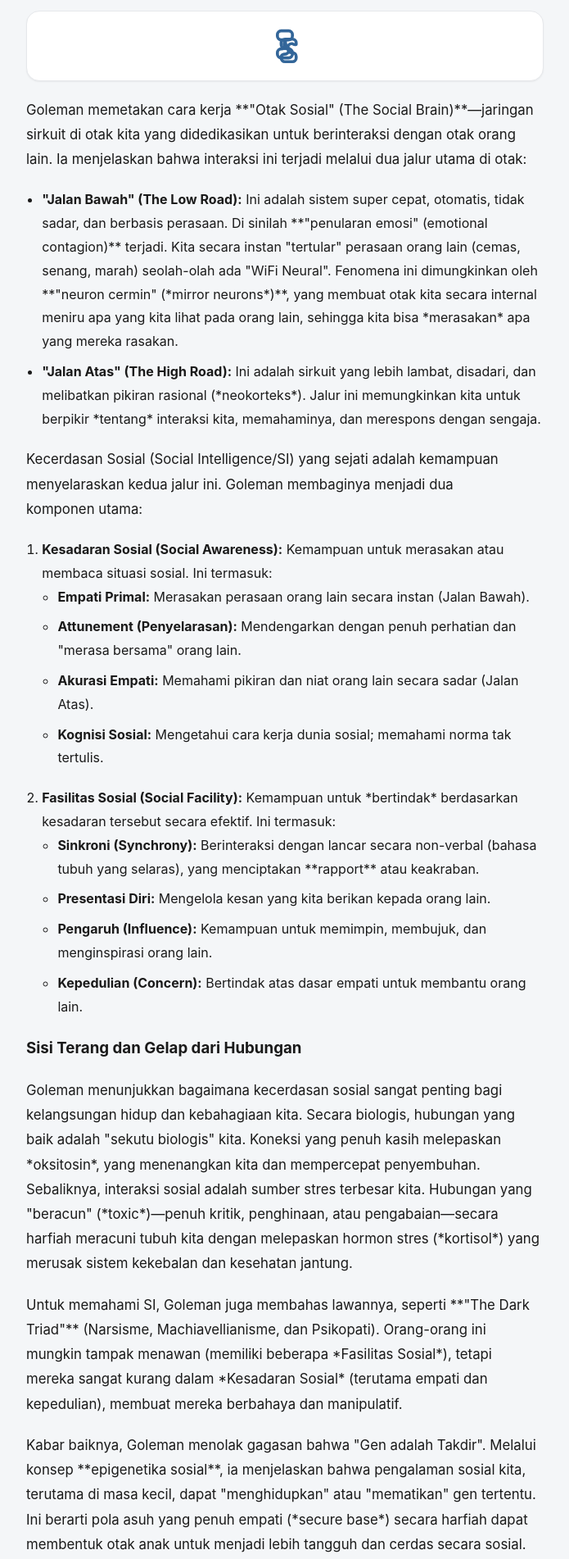
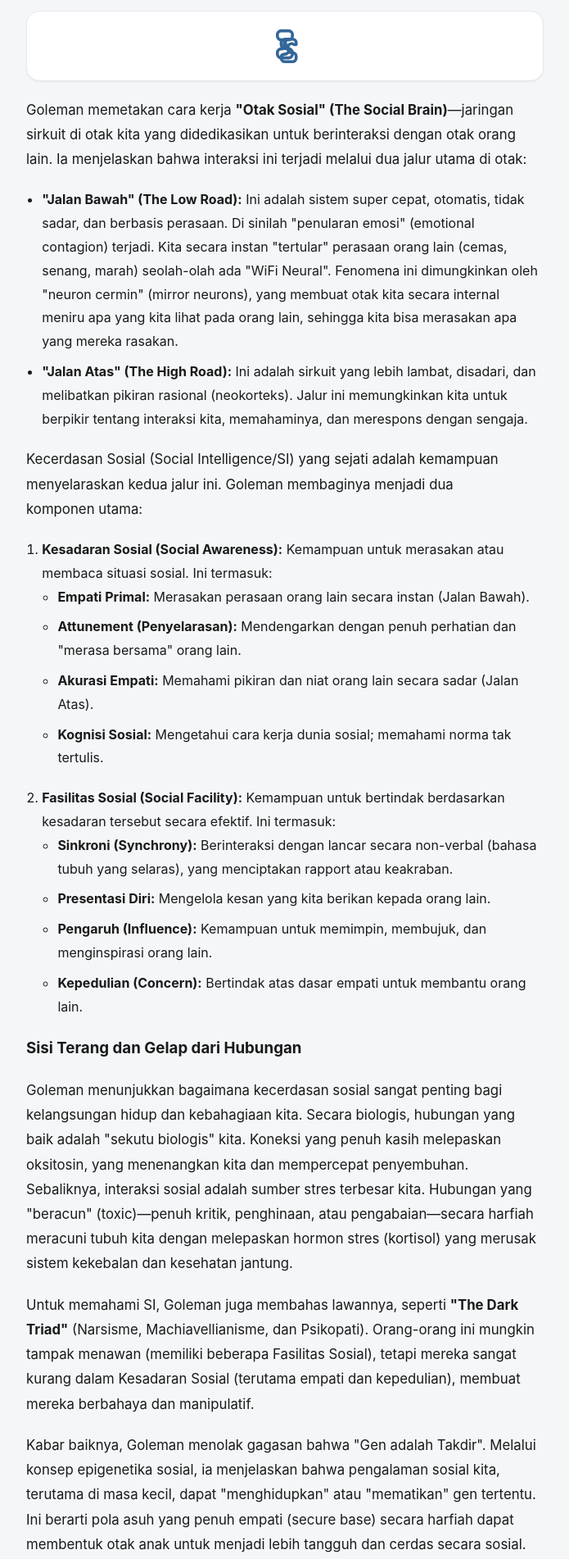
Before and after one commit to dartosugiarto/social-intelligence, a plain HTML site: page index.html in a window 1280 px wide. Shown: the part 868-2770 px from the top of the page at 82% size, without its empty margins (292-987 px from the left). Drawn offline with Linux system fonts and the light colour scheme.

Commit message:
Update index.html

```diff
--- a/index.html
+++ b/index.html
@@ -108,8 +108,8 @@ blockquote{margin:0 0 1.25rem 0; padding:.25rem 1rem; border-left:3px solid var(
             <path d="M20 8v6M23 11h-6"/>
         </svg>
       </div>
-      <p>Setelah sukses besar dengan *Emotional Intelligence*, Daniel Goleman mengalihkan lensanya dari dunia batin kita ke dunia *di antara* kita. Dalam *Social Intelligence*, Goleman mengeksplorasi sebuah pertanyaan fundamental: Apa yang terjadi pada kita secara biologis ketika kita berinteraksi dengan orang lain?</p>
-      <p>Buku ini bukanlah sekadar panduan etiket sosial. Ini adalah penjelajahan mendalam ke dalam **"sains baru hubungan manusia"**. Argumen utamanya adalah bahwa kita secara neurologis **"dirancang untuk terhubung" (*wired to connect*)**. Setiap interaksi yang kita lakukan—baik dengan pasangan, kolega, atau orang asing di bus—secara harfiah membentuk otak kita dan memengaruhi tubuh kita hingga ke tingkat seluler. Hubungan sosial, menurut Goleman, bisa berfungsi sebagai "nutrisi" yang menyehatkan atau "racun" yang mematikan bagi kesehatan kita.</p>
+      <p>Setelah sukses besar dengan Emotional Intelligence, Daniel Goleman mengalihkan lensanya dari dunia batin kita ke dunia di antara kita. Dalam Social Intelligence, Goleman mengeksplorasi sebuah pertanyaan fundamental: Apa yang terjadi pada kita secara biologis ketika kita berinteraksi dengan orang lain?</p>
+      <p>Buku ini bukanlah sekadar panduan etiket sosial. Ini adalah penjelajahan mendalam ke dalam "sains baru hubungan manusia". Argumen utamanya adalah bahwa kita secara neurologis <strong>"dirancang untuk terhubung" (wired to connect)</strong>. Setiap interaksi yang kita lakukan—baik dengan pasangan, kolega, atau orang asing di bus—secara harfiah membentuk otak kita dan memengaruhi tubuh kita hingga ke tingkat seluler. Hubungan sosial, menurut Goleman, bisa berfungsi sebagai "nutrisi" yang menyehatkan atau "racun" yang mematikan bagi kesehatan kita.</p>
     </section>
 
     <section id="isi-utama" aria-labelledby="s0">
@@ -121,10 +121,10 @@ blockquote{margin:0 0 1.25rem 0; padding:.25rem 1rem; border-left:3px solid var(
             <path d="M12 11.5a2.5 2.5 0 0 1 2.5 2.5v1a2.5 2.5 0 0 1-2.5 2.5h-.5A2.5 2.5 0 0 0 9.5 19v1a2.5 2.5 0 0 0 2.5 2.5h5A2.5 2.5 0 0 0 19.5 20v-1a2.5 2.5 0 0 0-2.5-2.5h-.5a2.5 2.5 0 0 1-2.5-2.5v-1a2.5 2.5 0 0 1 2.5-2.5h.5A2.5 2.5 0 0 0 19.5 11v-1a2.5 2.5 0 0 0-2.5-2.5h-5a2.5 2.5 0 0 0-2.5 2.5v1a2.5 2.5 0 0 0 2.5 2.5h.5z"/>
         </svg>
       </div>
-      <p>Goleman memetakan cara kerja **"Otak Sosial" (The Social Brain)**—jaringan sirkuit di otak kita yang didedikasikan untuk berinteraksi dengan otak orang lain. Ia menjelaskan bahwa interaksi ini terjadi melalui dua jalur utama di otak:</p>
+      <p>Goleman memetakan cara kerja <strong>"Otak Sosial" (The Social Brain)</strong>—jaringan sirkuit di otak kita yang didedikasikan untuk berinteraksi dengan otak orang lain. Ia menjelaskan bahwa interaksi ini terjadi melalui dua jalur utama di otak:</p>
       <ul>
-          <li><strong>"Jalan Bawah" (The Low Road):</strong> Ini adalah sistem super cepat, otomatis, tidak sadar, dan berbasis perasaan. Di sinilah **"penularan emosi" (emotional contagion)** terjadi. Kita secara instan "tertular" perasaan orang lain (cemas, senang, marah) seolah-olah ada "WiFi Neural". Fenomena ini dimungkinkan oleh **"neuron cermin" (*mirror neurons*)**, yang membuat otak kita secara internal meniru apa yang kita lihat pada orang lain, sehingga kita bisa *merasakan* apa yang mereka rasakan.</li>
-          <li><strong>"Jalan Atas" (The High Road):</strong> Ini adalah sirkuit yang lebih lambat, disadari, dan melibatkan pikiran rasional (*neokorteks*). Jalur ini memungkinkan kita untuk berpikir *tentang* interaksi kita, memahaminya, dan merespons dengan sengaja.</li>
+          <li><strong>"Jalan Bawah" (The Low Road):</strong> Ini adalah sistem super cepat, otomatis, tidak sadar, dan berbasis perasaan. Di sinilah "penularan emosi" (emotional contagion) terjadi. Kita secara instan "tertular" perasaan orang lain (cemas, senang, marah) seolah-olah ada "WiFi Neural". Fenomena ini dimungkinkan oleh "neuron cermin" (mirror neurons), yang membuat otak kita secara internal meniru apa yang kita lihat pada orang lain, sehingga kita bisa merasakan apa yang mereka rasakan.</li>
+          <li><strong>"Jalan Atas" (The High Road):</strong> Ini adalah sirkuit yang lebih lambat, disadari, dan melibatkan pikiran rasional (neokorteks). Jalur ini memungkinkan kita untuk berpikir tentang interaksi kita, memahaminya, dan merespons dengan sengaja.</li>
       </ul>
       <p>Kecerdasan Sosial (Social Intelligence/SI) yang sejati adalah kemampuan menyelaraskan kedua jalur ini. Goleman membaginya menjadi dua komponen utama:</p>
       <ol>
@@ -136,9 +136,9 @@ blockquote{margin:0 0 1.25rem 0; padding:.25rem 1rem; border-left:3px solid var(
                   <li><strong>Kognisi Sosial:</strong> Mengetahui cara kerja dunia sosial; memahami norma tak tertulis.</li>
               </ul>
           </li>
-          <li><strong>Fasilitas Sosial (Social Facility):</strong> Kemampuan untuk *bertindak* berdasarkan kesadaran tersebut secara efektif. Ini termasuk:
+          <li><strong>Fasilitas Sosial (Social Facility):</strong> Kemampuan untuk bertindak berdasarkan kesadaran tersebut secara efektif. Ini termasuk:
               <ul>
-                  <li><strong>Sinkroni (Synchrony):</strong> Berinteraksi dengan lancar secara non-verbal (bahasa tubuh yang selaras), yang menciptakan **rapport** atau keakraban.</li>
+                  <li><strong>Sinkroni (Synchrony):</strong> Berinteraksi dengan lancar secara non-verbal (bahasa tubuh yang selaras), yang menciptakan rapport atau keakraban.</li>
                   <li><strong>Presentasi Diri:</strong> Mengelola kesan yang kita berikan kepada orang lain.</li>
                   <li><strong>Pengaruh (Influence):</strong> Kemampuan untuk memimpin, membujuk, dan menginspirasi orang lain.</li>
                   <li><strong>Kepedulian (Concern):</strong> Bertindak atas dasar empati untuk membantu orang lain.</li>
@@ -147,9 +147,9 @@ blockquote{margin:0 0 1.25rem 0; padding:.25rem 1rem; border-left:3px solid var(
       </ol>
 
       <h3>Sisi Terang dan Gelap dari Hubungan</h3>
-      <p>Goleman menunjukkan bagaimana kecerdasan sosial sangat penting bagi kelangsungan hidup dan kebahagiaan kita. Secara biologis, hubungan yang baik adalah "sekutu biologis" kita. Koneksi yang penuh kasih melepaskan *oksitosin*, yang menenangkan kita dan mempercepat penyembuhan. Sebaliknya, interaksi sosial adalah sumber stres terbesar kita. Hubungan yang "beracun" (*toxic*)—penuh kritik, penghinaan, atau pengabaian—secara harfiah meracuni tubuh kita dengan melepaskan hormon stres (*kortisol*) yang merusak sistem kekebalan dan kesehatan jantung.</p>
-      <p>Untuk memahami SI, Goleman juga membahas lawannya, seperti **"The Dark Triad"** (Narsisme, Machiavellianisme, dan Psikopati). Orang-orang ini mungkin tampak menawan (memiliki beberapa *Fasilitas Sosial*), tetapi mereka sangat kurang dalam *Kesadaran Sosial* (terutama empati dan kepedulian), membuat mereka berbahaya dan manipulatif.</p>
-      <p>Kabar baiknya, Goleman menolak gagasan bahwa "Gen adalah Takdir". Melalui konsep **epigenetika sosial**, ia menjelaskan bahwa pengalaman sosial kita, terutama di masa kecil, dapat "menghidupkan" atau "mematikan" gen tertentu. Ini berarti pola asuh yang penuh empati (*secure base*) secara harfiah dapat membentuk otak anak untuk menjadi lebih tangguh dan cerdas secara sosial.</p>
+      <p>Goleman menunjukkan bagaimana kecerdasan sosial sangat penting bagi kelangsungan hidup dan kebahagiaan kita. Secara biologis, hubungan yang baik adalah "sekutu biologis" kita. Koneksi yang penuh kasih melepaskan oksitosin, yang menenangkan kita dan mempercepat penyembuhan. Sebaliknya, interaksi sosial adalah sumber stres terbesar kita. Hubungan yang "beracun" (toxic)—penuh kritik, penghinaan, atau pengabaian—secara harfiah meracuni tubuh kita dengan melepaskan hormon stres (kortisol) yang merusak sistem kekebalan dan kesehatan jantung.</p>
+      <p>Untuk memahami SI, Goleman juga membahas lawannya, seperti <strong>"The Dark Triad"</strong> (Narsisme, Machiavellianisme, dan Psikopati). Orang-orang ini mungkin tampak menawan (memiliki beberapa Fasilitas Sosial), tetapi mereka sangat kurang dalam Kesadaran Sosial (terutama empati dan kepedulian), membuat mereka berbahaya dan manipulatif.</p>
+      <p>Kabar baiknya, Goleman menolak gagasan bahwa "Gen adalah Takdir". Melalui konsep epigenetika sosial, ia menjelaskan bahwa pengalaman sosial kita, terutama di masa kecil, dapat "menghidupkan" atau "mematikan" gen tertentu. Ini berarti pola asuh yang penuh empati (secure base) secara harfiah dapat membentuk otak anak untuk menjadi lebih tangguh dan cerdas secara sosial.</p>
     </section>
 
     <section id="penutup" aria-labelledby="p2">
@@ -161,7 +161,7 @@ blockquote{margin:0 0 1.25rem 0; padding:.25rem 1rem; border-left:3px solid var(
             <path d="M2 12h20"/>
         </svg>
       </div>
-      <p>Buku *Social Intelligence* ditutup dengan pengingat kuat bahwa kebahagiaan sejati tidak ditemukan dalam pengejaran materi atau kesuksesan individu (yang disebutnya "hedonic treadmill"), melainkan dalam *kualitas hubungan* kita.</p>
+      <p>Buku Social Intelligence ditutup dengan pengingat kuat bahwa kebahagiaan sejati tidak ditemukan dalam pengejaran materi atau kesuksesan individu (yang disebutnya "hedonic treadmill"), melainkan dalam kualitas hubungan kita.</p>
       <p>Implikasi terbesar dari buku ini adalah bahwa kita memiliki tanggung jawab biologis satu sama lain. Setiap interaksi adalah peristiwa neurologis yang dapat menyembuhkan atau menyakiti. Goleman menyerukan agar kita memperluas lingkaran empati kita dari "Mereka" menjadi "Kita". Pada akhirnya, kita dirancang untuk peduli, dan masa depan kita sebagai spesies sangat bergantung pada seberapa baik kita mengelola koneksi sosial kita.</p>
     </section>
 
```
